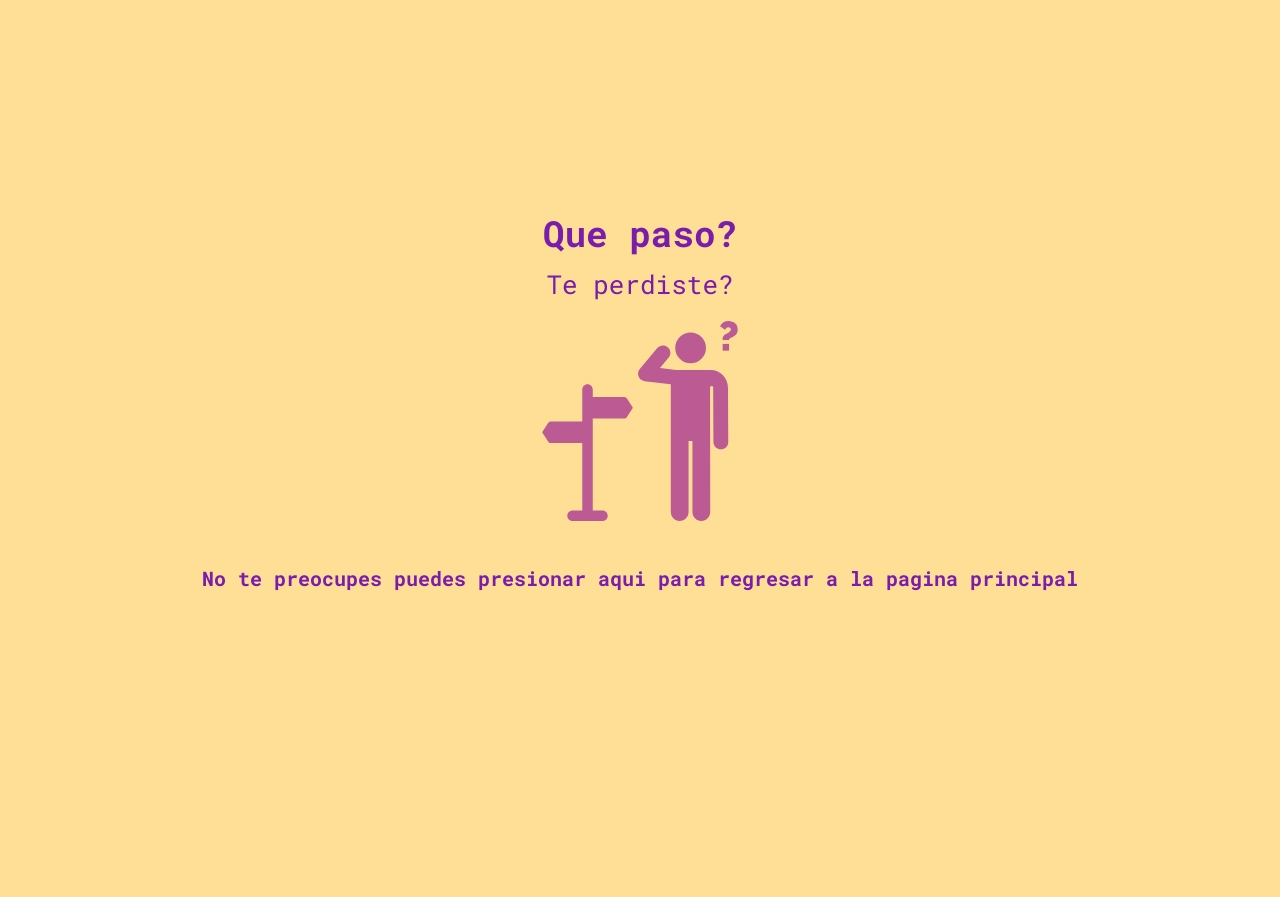
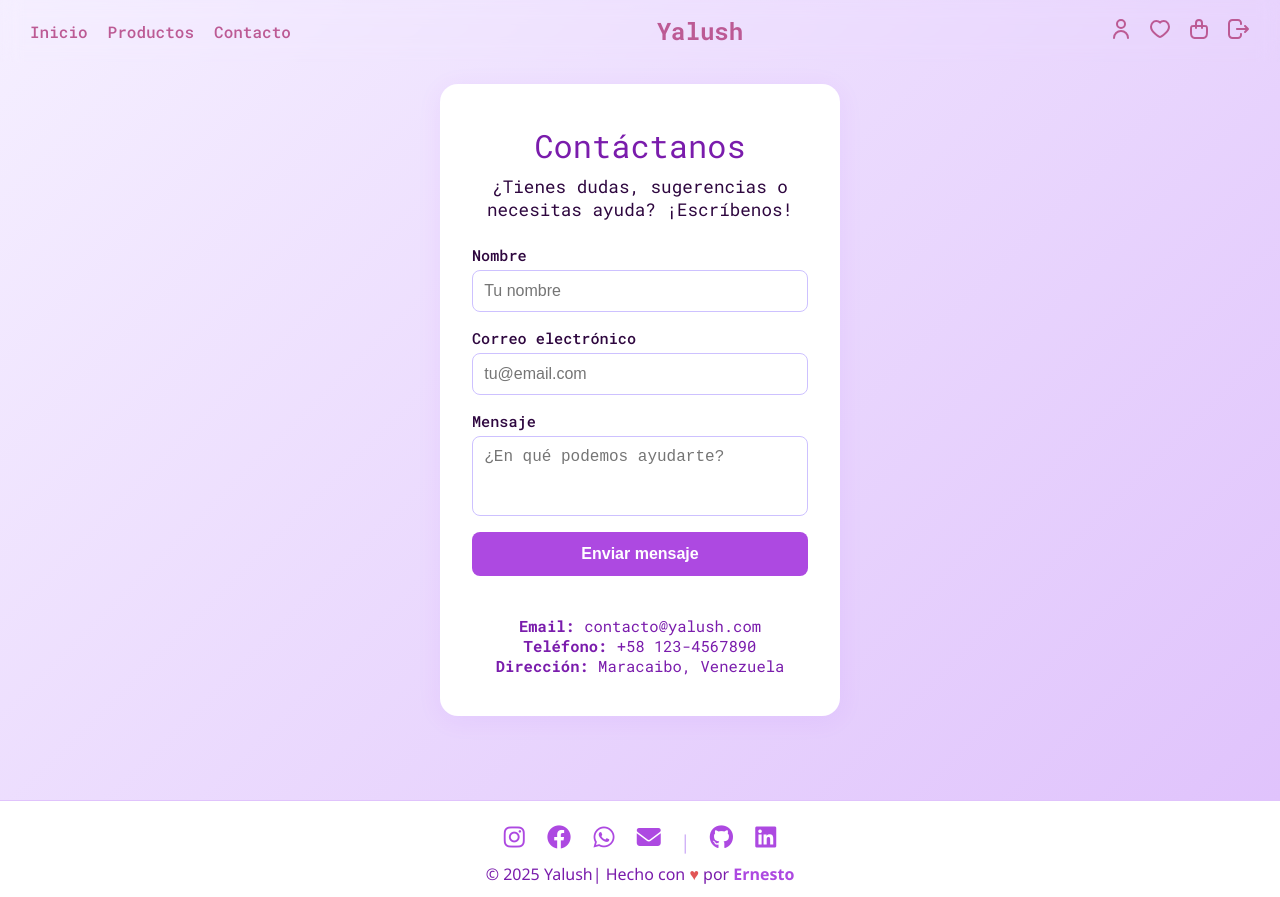
Before and after one commit to gotax24/Yalush, a React (Vite) app in the folder Frontend/: page /contactos in a window 1280 px wide. Before the commit the page ends 800 px from the top, so only its background shows below. Built offline with nearby package versions, Linux system fonts and the light colour scheme; no server answers; a web font is replaced by a local one.

Commit message:
feat: Add Contact component with form and styling; update Footer component with social links; integrate Font Awesome icons; clear cart in backend after purchase

```diff
--- a/Frontend/index.html
+++ b/Frontend/index.html
@@ -19,7 +19,11 @@
     <meta name="twitter:image" content="https://ejemplo.com/imagen.jpg" />
     <meta name="theme-color" content="#ffffff" />
     <meta http-equiv="X-UA-Compatible" content="IE=edge" />
-    <link rel="icon" href="/logo.svg" type="image/x-icon">
+    <link rel="icon" href="/logo.svg" type="image/x-icon" />
+    <link
+      rel="stylesheet"
+      href="https://cdnjs.cloudflare.com/ajax/libs/font-awesome/6.4.0/css/all.min.css"
+    />
     <title>Yalush</title>
   </head>
   <body>
--- /dev/null
+++ b/Frontend/src/components/Contact.jsx
@@ -0,0 +1,36 @@
+import "../css/Contact.css";
+
+const Contact = () => {
+  return (
+    <div className="contact-container">
+      <div className="contact-card">
+        <h1 className="contact-title">Contáctanos</h1>
+        <p className="contact-subtitle">
+          ¿Tienes dudas, sugerencias o necesitas ayuda? ¡Escríbenos!
+        </p>
+        <form className="contact-form">
+          <label>
+            Nombre
+            <input type="text" placeholder="Tu nombre" required />
+          </label>
+          <label>
+            Correo electrónico
+            <input type="email" placeholder="tu@email.com" required />
+          </label>
+          <label>
+            Mensaje
+            <textarea placeholder="¿En qué podemos ayudarte?" required />
+          </label>
+          <button type="submit" className="contact-btn">Enviar mensaje</button>
+        </form>
+        <div className="contact-info">
+          <p><strong>Email:</strong> contacto@yalush.com</p>
+          <p><strong>Teléfono:</strong> +58 123-4567890</p>
+          <p><strong>Dirección:</strong> Maracaibo, Venezuela</p>
+        </div>
+      </div>
+    </div>
+  );
+};
+
+export default Contact;
--- a/Frontend/src/components/Footer.jsx
+++ b/Frontend/src/components/Footer.jsx
@@ -1,5 +1,39 @@
-const Footer = () => {
+import React from 'react';
+import '../css/Footer.css';
 
-}
+const Footer = () => (
+  <footer className="footer">
+    <div className="footer-social">
+      {/* Redes de la empresa */}
+      <a href="https://instagram.com/yalush" target="_blank" rel="noopener noreferrer" aria-label="Instagram">
+        <i className="fab fa-instagram"></i>
+      </a>
+      <a href="https://facebook.com/yalush" target="_blank" rel="noopener noreferrer" aria-label="Facebook">
+        <i className="fab fa-facebook"></i>
+      </a>
+      <a href="https://wa.me/584123456789" target="_blank" rel="noopener noreferrer" aria-label="WhatsApp">
+        <i className="fab fa-whatsapp"></i>
+      </a>
+      <a href="mailto:contacto@yalush.com" aria-label="Email">
+        <i className="fas fa-envelope"></i>
+      </a>
+      {/* Separador visual */}
+      <span className="footer-separator">|</span>
+      {/* Tus redes personales */}
+      <a href="https://github.com/tuusuario" target="_blank" rel="noopener noreferrer" aria-label="GitHub">
+        <i className="fab fa-github"></i>
+      </a>
+      <a href="https://linkedin.com/in/tuusuario" target="_blank" rel="noopener noreferrer" aria-label="LinkedIn">
+        <i className="fab fa-linkedin"></i>
+      </a>
+    </div>
+    <div className="footer-copy">
+      <span>© {new Date().getFullYear()} Yalush</span>
+      <span className="footer-creator">
+        | Hecho con <span style={{color: "#e25555"}}>♥</span> por <a href="https://github.com/tuusuario" target="_blank" rel="noopener noreferrer">Ernesto</a>
+      </span>
+    </div>
+  </footer>
+);
 
-export default Footer
+export default Footer;
--- a/Frontend/src/components/Success.jsx
+++ b/Frontend/src/components/Success.jsx
@@ -2,6 +2,7 @@ import { useContext, useEffect, useState, useRef } from "react";
 import { useNavigate } from "react-router-dom";
 import { Context } from "../context/UserContext";
 import { sendPurchaseEmail } from "../helpers/SendPurchaseEmail.js";
+import axios from "axios";
 import Loading from "../components/Loading.jsx";
 import "../css/Success.css";
 
@@ -9,33 +10,8 @@ const Success = () => {
   const { userContext, setUserContext } = useContext(Context);
   const [error, setError] = useState(null);
   const [loading, setLoading] = useState(true);
-  const emailSent = useRef(false); // 🔒 Evita múltiples envíos
+  const emailSent = useRef(false);
   const navigate = useNavigate();
-
-  useEffect(() => {
-    // <-- AGREGA ESTE CONSOLE.LOG PARA DEPURAR
-    console.log("Revisando useEffect:", {
-      contextExists: !!userContext,
-      cart: userContext?.cart,
-      cartLength: userContext?.cart?.length,
-      emailAlreadySent: emailSent.current,
-    });
-
-    // Cuando el contexto esté listo, quitamos el "loading"
-    if (userContext) {
-      setLoading(false);
-    }
-
-    // Enviar solo si hay carrito y no se ha enviado aún
-    if (
-      userContext &&
-      userContext.cart &&
-      userContext.cart.length > 0 &&
-      !emailSent.current
-    ) {
-      // ...el resto de tu código sigue igual...
-    }
-  }, [userContext, setUserContext]);
 
   useEffect(() => {
     // Cuando el contexto esté listo, quitamos el "loading"
@@ -50,7 +26,7 @@ const Success = () => {
       userContext.cart.length > 0 &&
       !emailSent.current
     ) {
-      emailSent.current = true; // 🛑 Evita nuevos intentos
+      emailSent.current = true;
 
       const total = userContext.cart.reduce(
         (acc, product) => acc + product.price * product.quantity,
@@ -59,15 +35,30 @@ const Success = () => {
 
       sendPurchaseEmail(userContext, total)
         .then((response) => {
-          console.log("SUCCESS! Email sent.", response.status, response.text);
-          // Vaciamos el carrito para que no se reenvíe si recarga la página
-          setUserContext({
-            ...userContext,
-            cart: [],
-          });
+          // Vacía el carrito en el backend (json-server)
+          console.log("Correo enviado exitosamente:", response);
+          axios
+            .patch(
+              `${import.meta.env.VITE_SERVER_URL}/users/${userContext.id}`,
+              { cart: [] }
+            )
+            .then(() => {
+              console.log("Carrito vaciado en el backend");
+              // Actualiza el contexto del usuario para reflejar el carrito vacío
+              setUserContext({
+                ...userContext,
+                cart: [],
+              });
+            })
+            .catch((err) => {
+              console.error("Error vaciando carrito en backend", err);
+              setUserContext({
+                ...userContext,
+                cart: [],
+              });
+            });
         })
         .catch((error) => {
-          console.error("FAILED to send email...", error);
           setError("El correo no se pudo enviar: " + error.message);
         });
     }
--- /dev/null
+++ b/Frontend/src/css/Contact.css
@@ -0,0 +1,80 @@
+.contact-container {
+  width: 100%;
+  min-height: 100vh;
+  display: flex;
+  align-items: center;
+  justify-content: center;
+  background: linear-gradient(135deg, #f5efff 0%, #e0c3fc 100%);
+}
+
+.contact-card {
+  background: #fff;
+  padding: 2.5rem 2rem;
+  border-radius: 18px;
+  box-shadow: 0 4px 24px rgba(160, 64, 255, 0.08);
+  max-width: 400px;
+  width: 100%;
+  text-align: center;
+}
+
+.contact-title {
+  color: #7a1cac;
+  margin-bottom: 0.5rem;
+  font-size: 2rem;
+}
+
+.contact-subtitle {
+  color: #2e073f;
+  margin-bottom: 1.5rem;
+  font-size: 1.1rem;
+}
+
+.contact-form {
+  display: flex;
+  flex-direction: column;
+  gap: 1rem;
+  margin-bottom: 1.5rem;
+}
+
+.contact-form label {
+  text-align: left;
+  color: #2e073f;
+  font-weight: 500;
+}
+
+.contact-form input,
+.contact-form textarea {
+  margin-top: 0.3rem;
+  padding: 0.7rem;
+  border: 1px solid #cdc1ff;
+  border-radius: 8px;
+  font-size: 1rem;
+  outline: none;
+  resize: none;
+}
+
+.contact-form textarea {
+  min-height: 80px;
+}
+
+.contact-btn {
+  background: #ad49e1;
+  color: #fff;
+  border: none;
+  border-radius: 8px;
+  padding: 0.8rem;
+  font-size: 1rem;
+  font-weight: 600;
+  cursor: pointer;
+  transition: background 0.3s;
+}
+
+.contact-btn:hover {
+  background: #7a1cac;
+}
+
+.contact-info {
+  margin-top: 1.5rem;
+  color: #7a1cac;
+  font-size: 0.97rem;
+}
--- /dev/null
+++ b/Frontend/src/css/Footer.css
@@ -0,0 +1,44 @@
+.footer {
+  background: #fff;
+  border-top: 1px solid #e0c3fc;
+  padding: 1.2rem 0 0.7rem 0;
+  text-align: center;
+  font-family: 'Segoe UI', sans-serif;
+}
+
+.footer-social {
+  margin-bottom: 0.5rem;
+}
+
+.footer-social a {
+  color: #ad49e1;
+  margin: 0 0.7rem;
+  font-size: 1.5rem;
+  transition: color 0.2s;
+}
+
+.footer-social a:hover {
+  color: #7a1cac;
+}
+
+.footer-copy {
+  color: #7a1cac;
+  font-size: 1rem;
+}
+
+.footer-creator a {
+  color: #ad49e1;
+  text-decoration: none;
+  font-weight: 600;
+}
+
+.footer-creator a:hover {
+  text-decoration: underline;
+}
+
+.footer-separator {
+  color: #d1b3f7;
+  margin: 0 0.5rem;
+  font-size: 1.2rem;
+  vertical-align: middle;
+}
--- a/Frontend/src/main.jsx
+++ b/Frontend/src/main.jsx
@@ -11,6 +11,7 @@ import ProfilePage from "./components/ProfilePage.jsx";
 import FavPage from "./components/FavPage.jsx";
 import Cart from "./components/Cart.jsx";
 import Success from "./components/Success.jsx";
+import Contact from "./components/Contact.jsx";
 import "./index.css";
 
 const PUBLISHABLE_KEY = import.meta.env.VITE_CLERK_PUBLISHABLE_KEY;
@@ -31,6 +32,7 @@ createRoot(document.getElementById("root")).render(
             <Route path="profile" element={<ProfilePage />} />
             <Route path="favorite" element={<FavPage />} />
             <Route path="/success" element={<Success />} />
+            <Route path="/contactos" element={<Contact />} />
           </Route>
           <Route path="*" element={<Page404 />} />
         </Routes>
```
Also changed, not shown: 1 other file (tests, documents, lock files or other folders).
